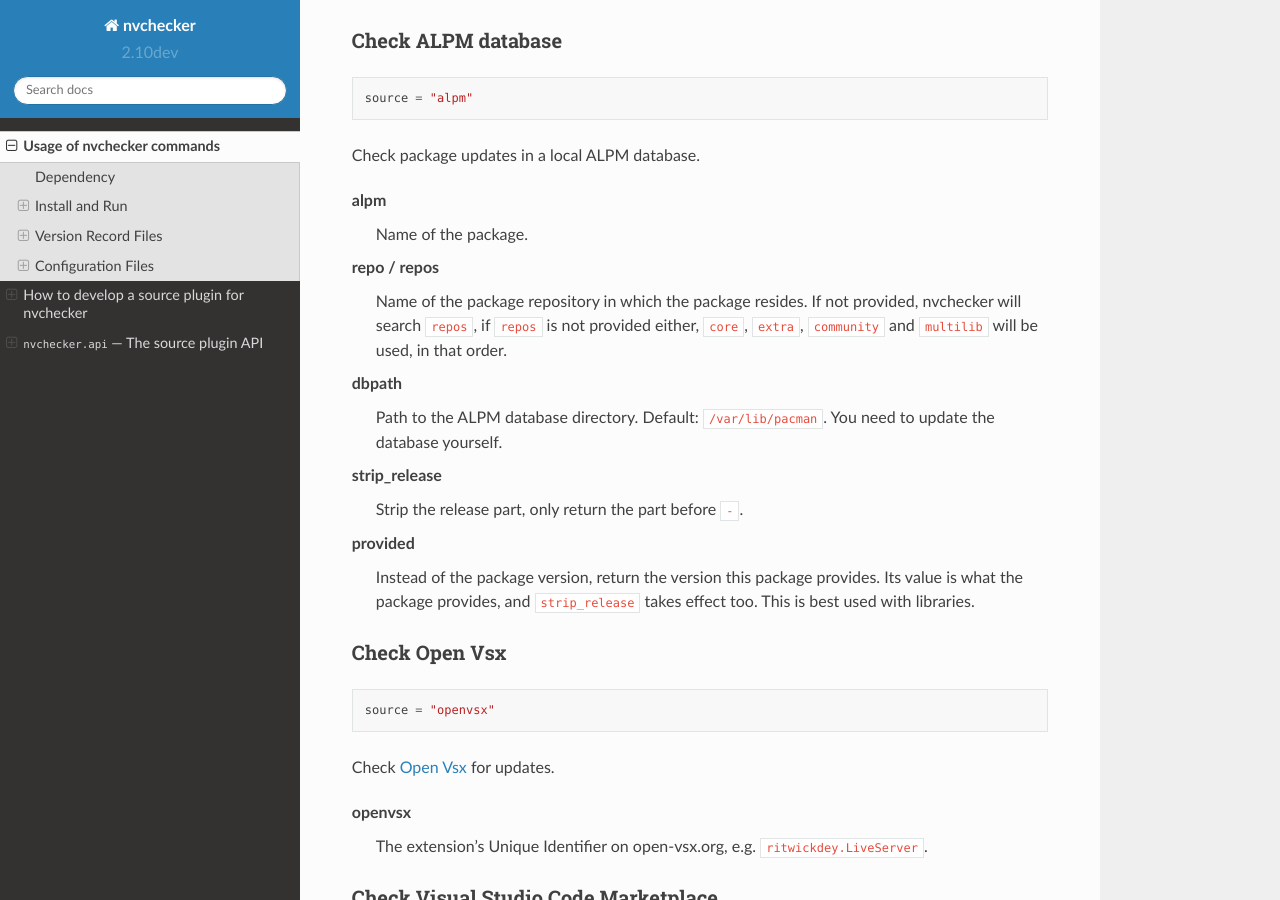
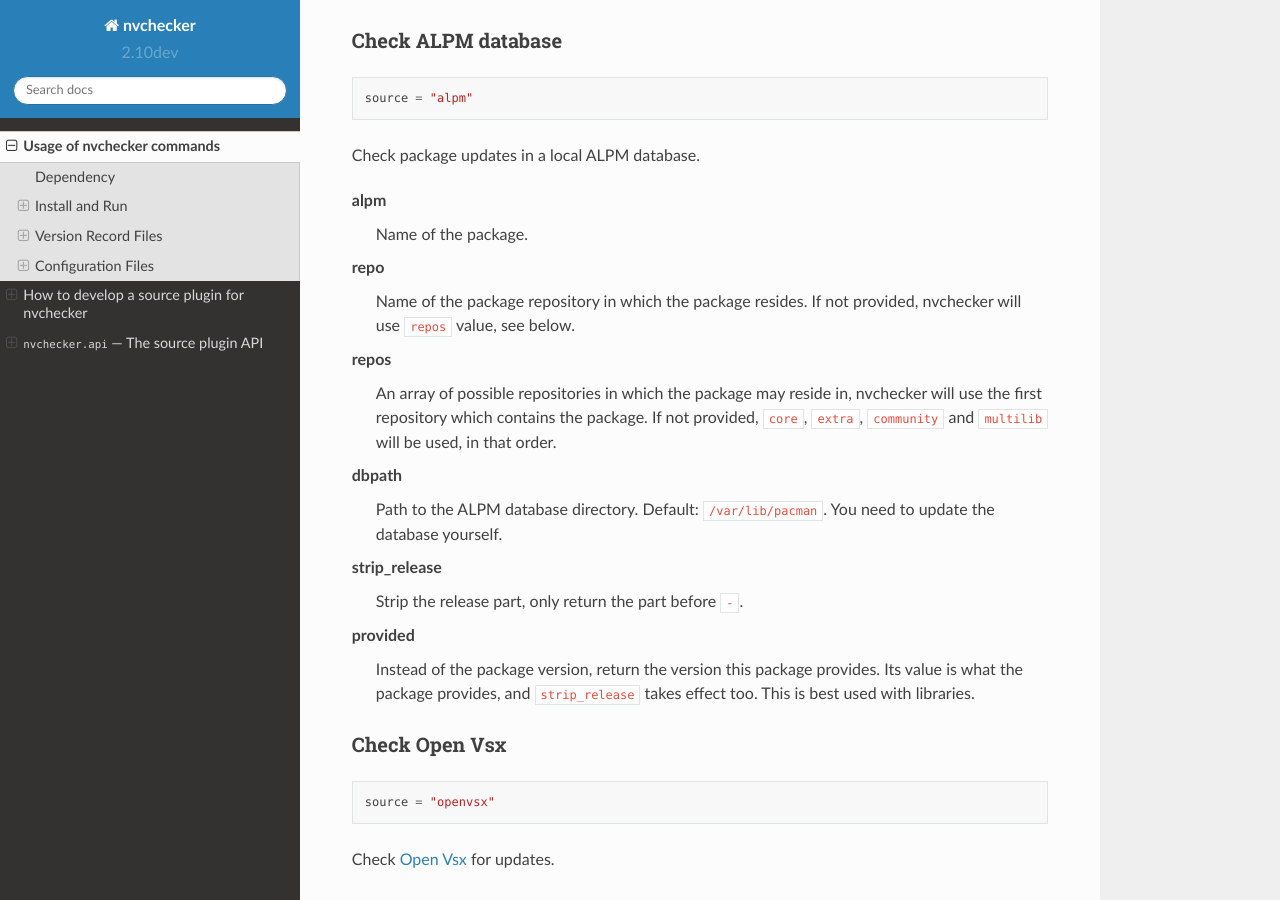
Before and after one commit to lilydjwg/nvchecker, a Sphinx documentation site: the page built from docs/usage.rst, in a window 1280 px wide and 900 px high, scrolled down 20811 px. Built offline with Sphinx 7.4.7 and the Read the Docs theme 2.0.0, drawn with Linux system fonts in a browser that asks for light colours.

Commit message:
doc: separate 'repo' and 'repos' for alpm source

```diff
--- a/docs/usage.rst
+++ b/docs/usage.rst
@@ -859,9 +859,11 @@
 alpm
   Name of the package.
 
-repo / repos
-  Name of the package repository in which the package resides. If not provided, nvchecker will search ``repos``, if ``repos`` is not provided either, ``core``, ``extra``, ``community`` and ``multilib`` will be used, in that order.
+repo
+  Name of the package repository in which the package resides. If not provided, nvchecker will use ``repos`` value, see below.
 
+repos
+  An array of possible repositories in which the package may reside in, nvchecker will use the first repository which contains the package. If not provided, ``core``, ``extra``, ``community`` and ``multilib`` will be used, in that order.
 
 dbpath
   Path to the ALPM database directory. Default: ``/var/lib/pacman``. You need to update the database yourself.
```
